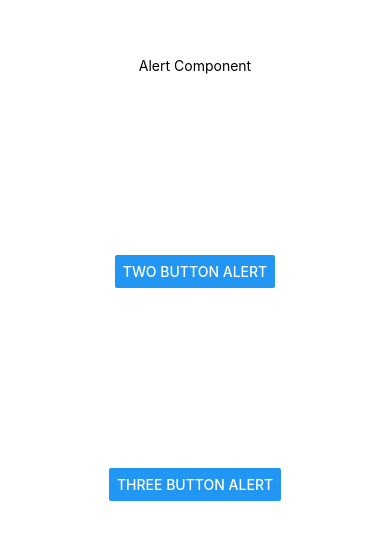
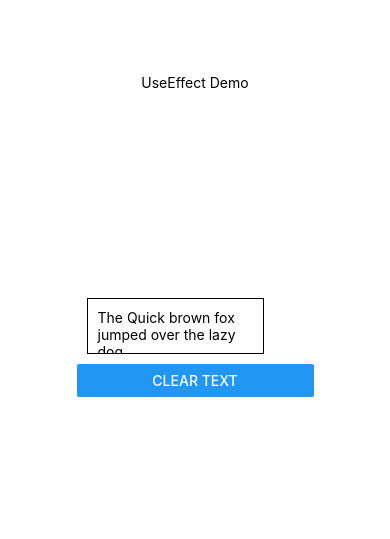
Before and after one commit to VaibhavBiturwar/My_App_React_Native, a React Native app: screen / in a window 390 px wide. Shown: the part 153-692 px from the top of the page. Built offline with nearby package versions, Linux system fonts and the light colour scheme.

Commit message:
useEffect

```diff
--- a/App.js
+++ b/App.js
@@ -34,6 +34,8 @@ import { MyFlatLists } from "./src/Flatlist/flatlist.component";
 
 import { AlertComponent } from "./src/components/alert.component";
 
+import { UseEffectComponent } from "./src/components/useEffect.component";
+
 export default function App() {
   return (
     <View style={{ flex: 1, marginTop: 20, padding: 10 }}>
@@ -66,7 +68,9 @@ export default function App() {
 
       {/* <OtpAuth /> */}
 
-      <AlertComponent />
+      {/* <AlertComponent /> */}
+
+      <UseEffectComponent />
     </View>
   );
 
--- /dev/null
+++ b/src/components/useEffect.component.js
@@ -0,0 +1,49 @@
+import React, { useState, useRef } from "react";
+import { Text, View, Button, TextInput, StyleSheet } from "react-native";
+
+export const UseEffectComponent = () => {
+  const [text, setText] = useState(
+    "The Quick brown fox jumped over the lazy dog"
+  );
+  const inputRef = useRef("Initial Value");
+  const clearText = () => {
+    inputRef.current.clear();
+    inputRef.current.focus();
+  };
+  return (
+    <View
+      style={{ alignItems: "center", flex: 1, justifyContent: "space-evenly" }}
+    >
+      <Text>UseEffect Demo</Text>
+
+      <View style={{ flex: 0.25 }}>
+        <TextInput
+          style={styles.inputBox}
+          ref={inputRef}
+          onChangeText={(e) => {
+            setText(e);
+          }}
+          value={text}
+          multiline={true}
+        ></TextInput>
+
+        <Button
+          title="Clear Text"
+          onPress={() => {
+            clearText();
+          }}
+        ></Button>
+      </View>
+    </View>
+  );
+};
+
+const styles = StyleSheet.create({
+  inputBox: {
+    minWidth: "75%",
+    maxWidth: "75%",
+    margin: 10,
+    borderWidth: 1,
+    padding: 10,
+  },
+});
```
